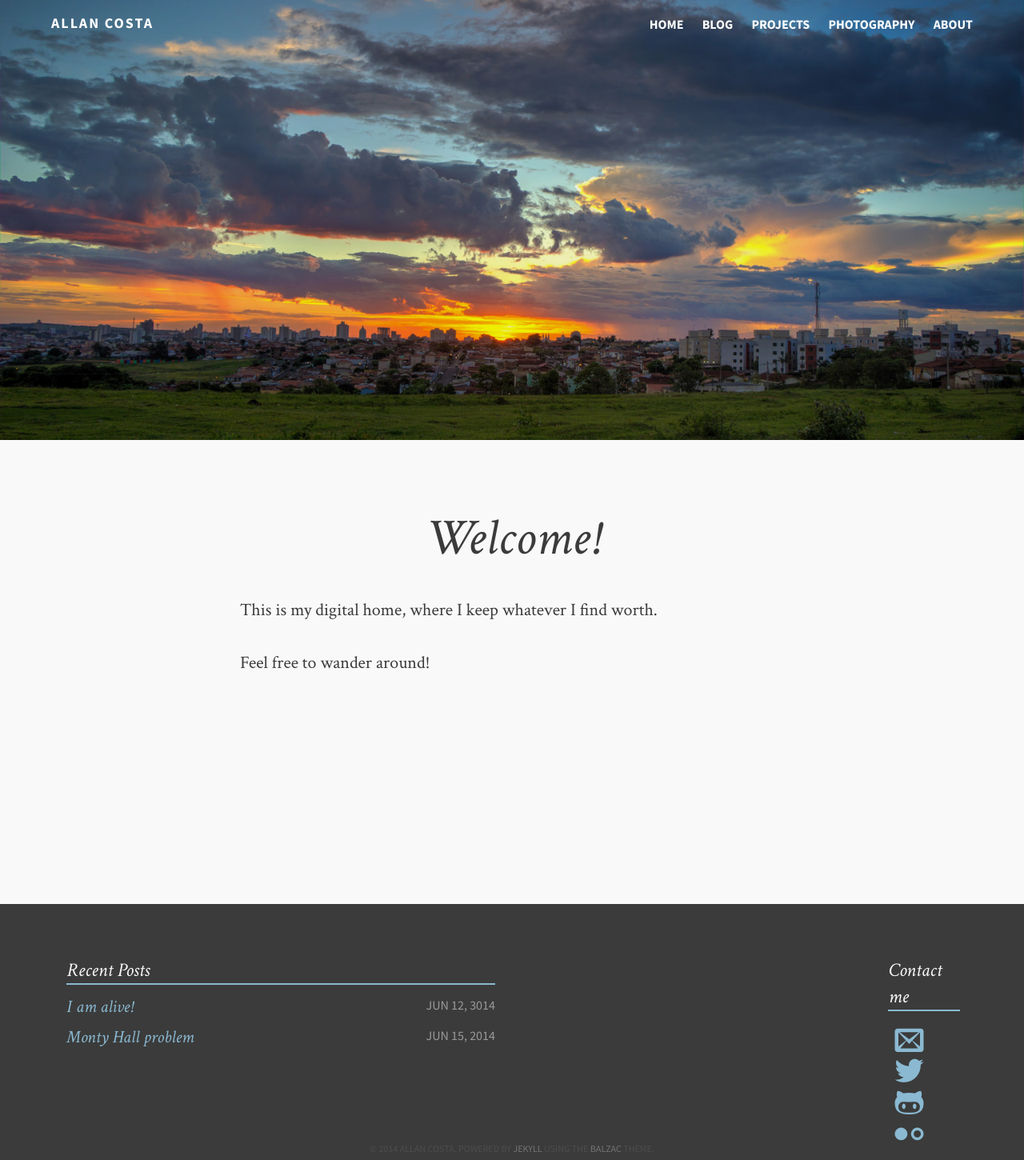
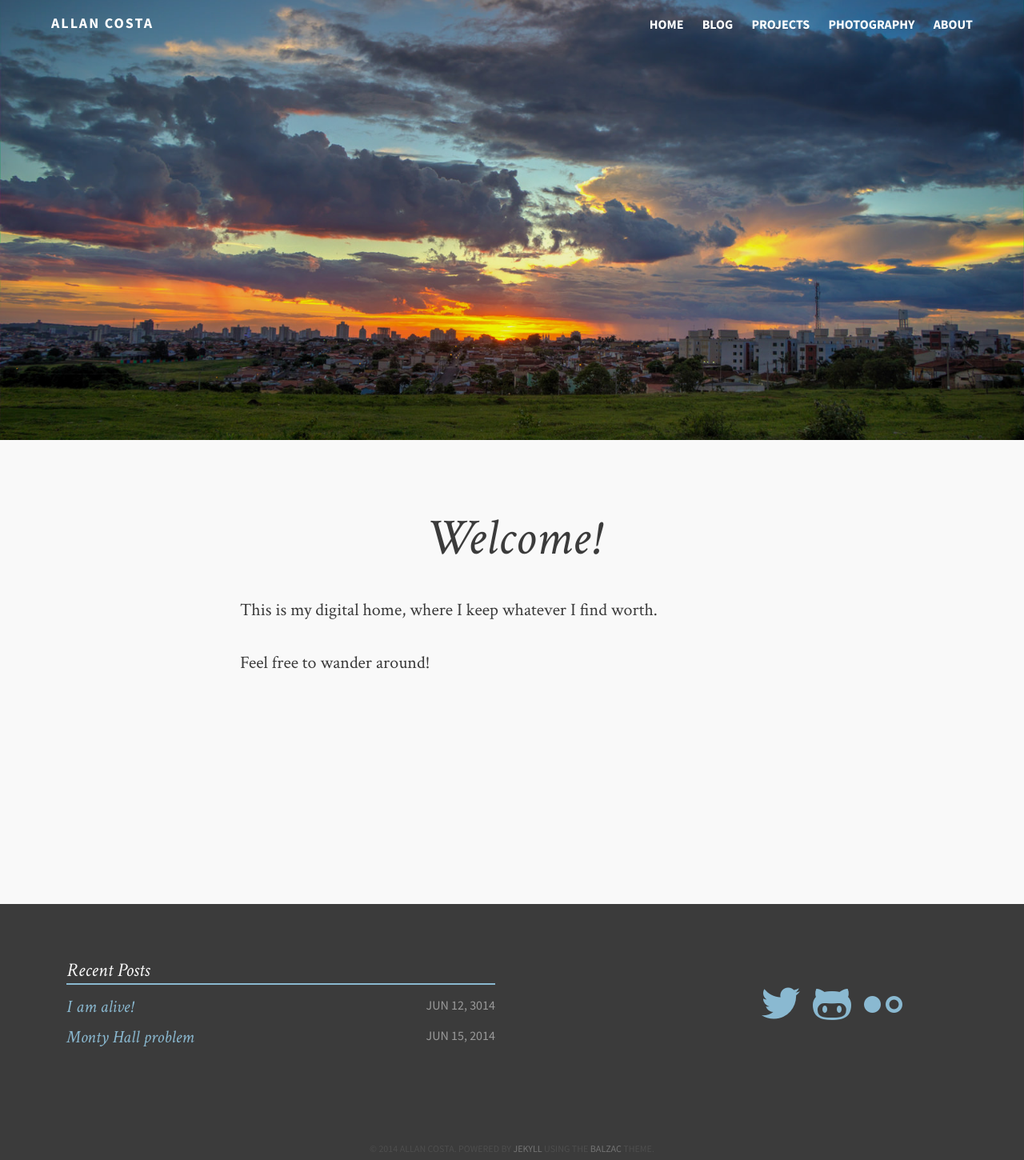
Before and after one commit to snowdj/allanino.github.io, a Jekyll site: the page built from index.md, in a window 1280 px wide. Shown: the whole page at 80% size. Built offline with Jekyll 4.4.1, drawn with Linux system fonts in a browser that asks for light colours.

Commit message:
Only icons for social, minus email.

```diff
--- a/_includes/footer.html
+++ b/_includes/footer.html
@@ -13,14 +13,6 @@
 
 
       <div class="social">
-        <p class="list-title">Contact me</p>
-
-            <div>
-              <a id="mail" href="mailto:{{ site.owner.email }}">
-                <span class="icon-envelope"></span>
-              </a>
-            </div>
-
             {% if site.owner.twitter %}
             <div>
               <a id="twit" href="http://twitter.com/{{ site.owner.twitter }}" target="_blank">
--- a/assets/css/i.css
+++ b/assets/css/i.css
@@ -1016,10 +1016,10 @@ footer .prev-posts li span.date {
 }
 footer .social {
   position: absolute;
-  top: 66px;
+  top: 100px;
   display: inline;
   float: left;
-  width: 7%;
+  width: 20%;
   margin: 0 1.25%;
   right: 5vw;
   font-style: italic;
@@ -1042,7 +1042,7 @@ footer .social ul li:last-child {
 }
 
 footer .social [class^="icon-"], [class*=" icon-"] {
-  font-size: 36px;
+  font-size: 48px;
 }
 
 .disqus {
@@ -1070,9 +1070,9 @@ footer .social [class^="icon-"], [class*=" icon-"] {
     right: 10vw;
   }
 
-[class^="icon-"], [class*=" icon-"] {
-  font-size: 24px;
-}
+  footer .social [class^="icon-"], [class*=" icon-"] {
+    font-size: 24px;
+  }
 
 }
 /* Mobile
```
